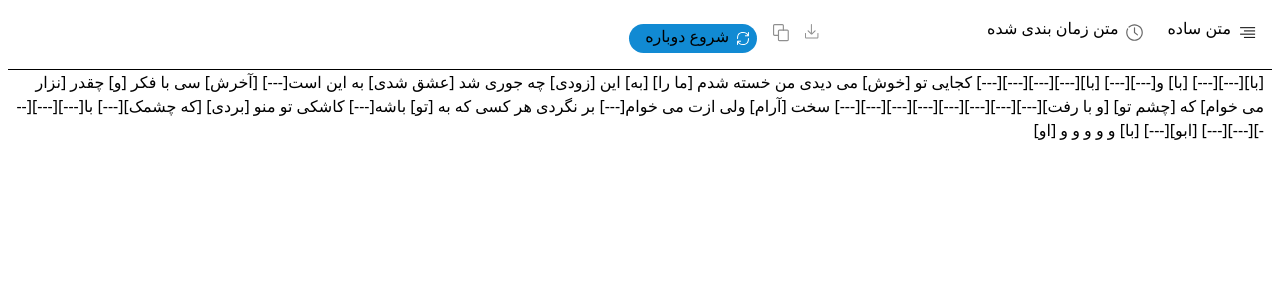
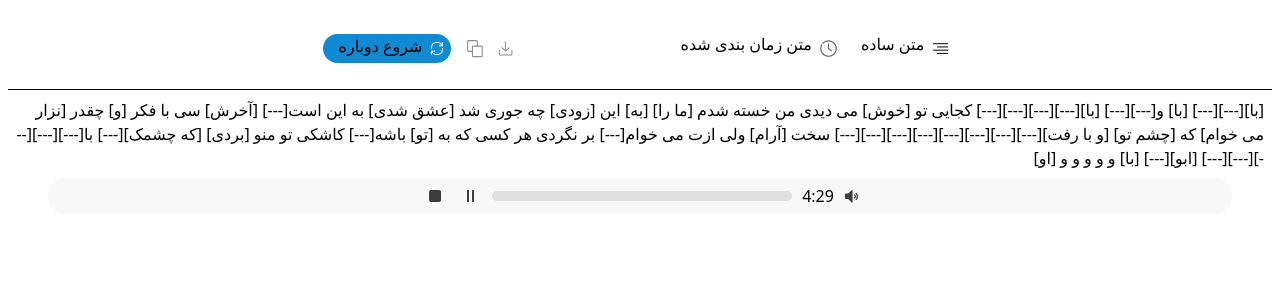
Before and after one commit to amirhoprogrammer/front-project-roshan, a React (Vite) app: page /uploadhome in a window 1280 px wide. Shown: the top 300 px of the page. Built offline with nearby package versions, Linux system fonts and the light colour scheme.

Commit message:
edit in Audio and in Basic text

```diff
--- a/src/App.css
+++ b/src/App.css
@@ -13,20 +13,7 @@
     transform: rotate(360deg);
   }
 }
-
-@media (prefers-reduced-motion: no-preference) {
-  a:nth-of-type(2) .logo {
-    animation: logo-spin infinite 20s linear;
-  }
-}
-
-.card {
-  padding: 2em;
-}
-
-.read-the-docs {
-  color: #888;
-}*/
+*/
 /*Change The voice*/
 /*.select1 {
   border: 2px solid #00b3a1;
@@ -47,7 +34,7 @@
   -o-border-radius: 50px;
 }
 */
-/**/
+/*Tabs*/
 .active {
   border: 2px solid #00ba9f;
   background-color: #00ba9f;
@@ -93,3 +80,30 @@
 .deactiveB {
   background-color: #00b3a1;
 }
+/*BasicText*/
+.progress-bar {
+  width: 300px;
+  height: 10px;
+  background-color: #e0e0e0;
+  border-radius: 5px;
+  overflow: hidden;
+}
+
+.progress {
+  height: 100%;
+  background-color: #007bff; /* رنگ نوار پیشرفت */
+  transition: width 0.1s ease-in-out; /* انیمیشن نرم */
+}
+
+/*button {
+  padding: 10px 20px;
+  background-color: #007bff;
+  color: white;
+  border: none;
+  border-radius: 5px;
+  cursor: pointer;
+}
+
+button:hover {
+  background-color: #0056b3;
+}*/
--- a/src/feathersOfUpload/Audio.jsx
+++ b/src/feathersOfUpload/Audio.jsx
@@ -1,4 +1,33 @@
-function Audio() {
+import { useState, useRef } from "react";
+import "../App.css";
+function Audio(src) {
+  const [progress, setProgress] = useState(0); // درصد پیشرفت
+  const [isPlaying, setIsPlaying] = useState(false); // وضعیت پخش
+  const [volume, setVolume] = useState(1);
+  const audioRef = useRef(null); // رفرنس به تگ audio
+  // به‌روزرسانی Progress Bar
+  const handleTimeUpdate = () => {
+    const audio = audioRef.current;
+    const progressPercent = (audio.currentTime / audio.duration) * 100;
+    setProgress(progressPercent);
+  };
+  // کنترل پخش و توقف
+  const togglePlayPause = () => {
+    const audio = audioRef.current;
+    if (isPlaying) {
+      audio.pause();
+      setIsPlaying(false);
+    } else {
+      audio.play();
+      setIsPlaying(true);
+    }
+  };
+  // وقتی صدا به پایان رسید
+  const handleEnded = () => {
+    setIsPlaying(false);
+    setProgress(0);
+    audioRef.current.currentTime = 0; // بازگرداندن به ابتدا
+  };
   return (
     <div
       className="mx-10 flex flex-row rounded-2xl align-middle items-center justify-center p-1 gap-2.5"
--- a/src/feathersOfUpload/BasicText.jsx
+++ b/src/feathersOfUpload/BasicText.jsx
@@ -1,2 +1,109 @@
-function BasicText() {}
+import { useState, useRef } from "react";
+import Audio from "./Audio";
+import "../App.css";
+function BasicText(src) {
+  const [progress, setProgress] = useState(0); // درصد پیشرفت
+  const [isPlaying, setIsPlaying] = useState(false); // وضعیت پخش
+  const audioRef = useRef(null); // رفرنس به تگ audio
+  // به‌روزرسانی Progress Bar
+  const handleTimeUpdate = () => {
+    const audio = audioRef.current;
+    const progressPercent = (audio.currentTime / audio.duration) * 100;
+    setProgress(progressPercent);
+  };
+  // کنترل پخش و توقف
+  const togglePlayPause = () => {
+    const audio = audioRef.current;
+    if (isPlaying) {
+      audio.pause();
+      setIsPlaying(false);
+    } else {
+      audio.play();
+      setIsPlaying(true);
+    }
+  };
+  // وقتی صدا به پایان رسید
+  const handleEnded = () => {
+    setIsPlaying(false);
+    setProgress(0);
+    audioRef.current.currentTime = 0; // بازگرداندن به ابتدا
+  };
+  return (
+    <div className="flex flex-col">
+      <div className="my-2">
+        <p className="mx-2" style={{ direction: "rtl" }}>
+          [با][---][---] [با] و[---][---] [با][---][---][---][---] کجایی تو [خوش] می دیدی من خسته
+          شدم [ما را] [به] این [زودی] چه جوری شد [عشق شدی] به این است[---] [آخرش] سی با فکر [و] چقدر
+          [نزار می خوام] که [چشم تو] [و با رفت][---][---][---][---][---][---][---][---] سخت [آرام]
+          ولی ازت می خوام[---] بر نگردی هر کسی که به [تو] باشه[---] کاشکی تو منو [بردی] [که
+          چشمک][---] با[---][---][---][---][---] [ابو][---] [با] و و و و و [او]
+        </p>
+      </div>
+      <Audio />
+      {/*<div
+        className="mx-10 flex flex-row rounded-2xl align-middle items-center justify-center p-1 gap-2.5"
+        style={{ backgroundColor: "#F8F8F8" }}
+      >
+        <button className="mx-2 py-2">
+          <svg
+            width="12"
+            height="12"
+            viewBox="0 0 12 12"
+            fill="none"
+            xmlns="http://www.w3.org/2000/svg"
+          >
+            <rect width="12" height="12" rx="2" fill="#3D3D3D" />
+          </svg>
+        </button>
+        <button className="mx-2 py-2" onClick={togglePlayPause}>
+          <svg
+            width="7"
+            height="12"
+            viewBox="0 0 7 12"
+            fill="none"
+            xmlns="http://www.w3.org/2000/svg"
+          >
+            <path
+              d="M1.53081 11.9998H0.469187C0.210063 11.9998 0 11.5367 0 10.9656V1.04373C0 0.472552 0.210063 0.00952148 0.469187 0.00952148H1.53081C1.78994 0.00952148 2 0.472552 2 1.04373V10.9656C2 11.5367 1.78994 11.9998 1.53081 11.9998Z"
+              fill="#3D3D3D"
+            />
+            <path
+              d="M6.53081 11.9902H5.46919C5.21006 11.9902 5 11.5272 5 10.956V1.03421C5 0.463031 5.21006 0 5.46919 0H6.53081C6.78994 0 7 0.463031 7 1.03421V10.956C7 11.5272 6.78994 11.9902 6.53081 11.9902Z"
+              fill="#3D3D3D"
+            />
+          </svg>
+        </button>
+        <audio
+          ref={audioRef}
+          src={src} // مسیر فایل صوتی
+          onTimeUpdate={handleTimeUpdate}
+          onEnded={handleEnded}
+        />
+        <div className="progress-bar">
+          <div
+            className="progress"
+            style={{ width: `${progress}%` }} // تنظیم عرض نوار پیشرفت
+          ></div>
+        </div>
+        {/*<button onClick={togglePlayPause}>{isPlaying ? "توقف" : "پخش"}</button>*/}
+      {/*<div className="flex">4:29</div>
+      <div className="flex">
+        <svg
+          width="15"
+          height="13"
+          viewBox="0 0 15 13"
+          fill="none"
+          xmlns="http://www.w3.org/2000/svg"
+        >
+          <path
+            fillRule="evenodd"
+            clipRule="evenodd"
+            d="M4.19652 8.9946L7.6608 12.3799C7.75893 12.4781 7.89522 12.538 8.04516 12.538C8.3448 12.538 8.59023 12.2955 8.59023 11.9982V0.53973C8.59023 0.24267 8.3448 0 8.04516 0C7.89237 0 7.75344 0.0627 7.65522 0.16356L4.19913 3.54336H2.0487C1.44639 3.54336 0.958496 4.03128 0.958496 4.63365V7.9044C0.958496 8.50674 1.44642 8.9946 2.0487 8.9946H4.19652ZM11.6566 2.92197C11.3949 3.18084 11.3949 3.60336 11.6566 3.86508C12.3053 4.5165 12.7085 5.41329 12.7085 6.40533C12.7085 7.39764 12.3026 8.29413 11.654 8.9457C11.392 9.20739 11.392 9.62982 11.654 9.88875C11.9127 10.1505 12.3353 10.1505 12.597 9.88875C13.4882 8.99739 14.0415 7.76553 14.0415 6.40536C14.0415 5.04801 13.4937 3.81861 12.6052 2.92746L12.5996 2.922C12.3381 2.66022 11.9183 2.66022 11.6566 2.92197ZM11.0923 8.38134C11.5964 7.87458 11.9073 7.1766 11.9073 6.4053C11.9073 5.63391 11.5964 4.93623 11.0923 4.42917C10.8307 4.16754 10.4082 4.16754 10.1492 4.42917C9.88752 4.68819 9.88752 5.11056 10.1492 5.37228C10.4109 5.63673 10.5743 6.00192 10.5743 6.4053C10.5743 6.80877 10.4109 7.17399 10.1492 7.43835C9.88752 7.70004 9.88752 8.1198 10.1492 8.38137C10.4082 8.64042 10.8307 8.64303 11.0923 8.38134Z"
+            fill="#3D3D3D"
+          />
+        </svg>
+      </div>*/}
+    </div>
+  );
+}
 export default BasicText;
--- a/src/feathersOfUpload/UploadHome.jsx
+++ b/src/feathersOfUpload/UploadHome.jsx
@@ -1,8 +1,10 @@
+import BasicText from "./BasicText";
+import TimeText from "./TimeText";
 function UploadHome() {
   return (
     <div className="flex flex-col p-2">
-      <div className="flex border-b-1 flex-row-reverse border-b-black py-2">
-        <div className="flex flex-row-reverse mx-2 mb-3" style={{ direction: "rtl" }}>
+      <div className="flex border-b-1 flex-row-reverse border-b-black py-2 align-middle justify-center items-center">
+        <div className="flex flex-row-reverse mx-2 my-2 py-2" style={{ direction: "rtl" }}>
           <p>متن ساده</p>
           <svg
             width="17"
@@ -38,7 +40,7 @@ function UploadHome() {
             />
           </svg>
         </div>
-        <div className="flex flex-row-reverse mx-2 mb-3" style={{ direction: "rtl" }}>
+        <div className="flex flex-row-reverse mx-2 my-2 py-2" style={{ direction: "rtl" }}>
           <p>متن زمان بندی شده</p>
           <svg
             width="17"
@@ -143,15 +145,7 @@ function UploadHome() {
           <p className="mx-2">شروع دوباره</p>
         </button>
       </div>
-      <div>
-        <p className="mx-2" style={{ direction: "rtl" }}>
-          [با][---][---] [با] و[---][---] [با][---][---][---][---] کجایی تو [خوش] می دیدی من خسته
-          شدم [ما را] [به] این [زودی] چه جوری شد [عشق شدی] به این است[---] [آخرش] سی با فکر [و] چقدر
-          [نزار می خوام] که [چشم تو] [و با رفت][---][---][---][---][---][---][---][---] سخت [آرام]
-          ولی ازت می خوام[---] بر نگردی هر کسی که به [تو] باشه[---] کاشکی تو منو [بردی] [که
-          چشمک][---] با[---][---][---][---][---] [ابو][---] [با] و و و و و [او]
-        </p>
-      </div>
+      <BasicText />
     </div>
   );
 }
```
